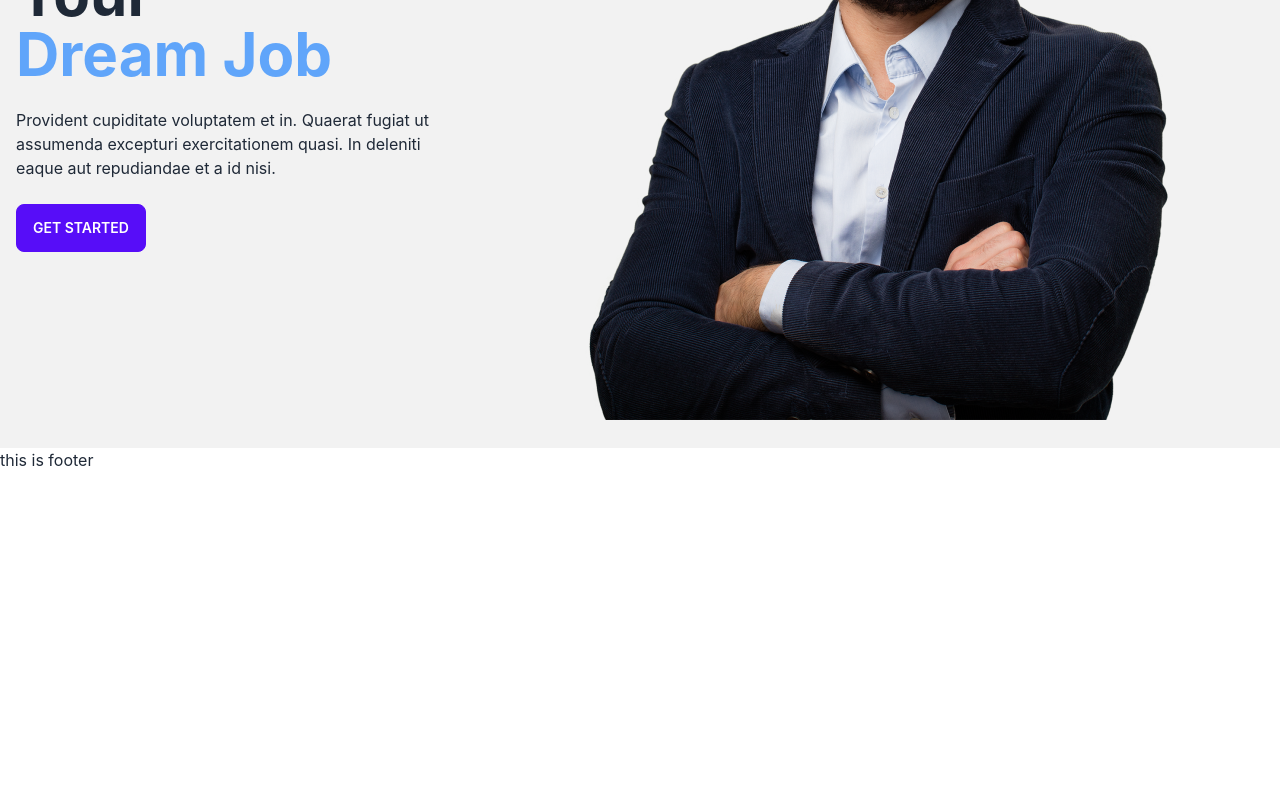
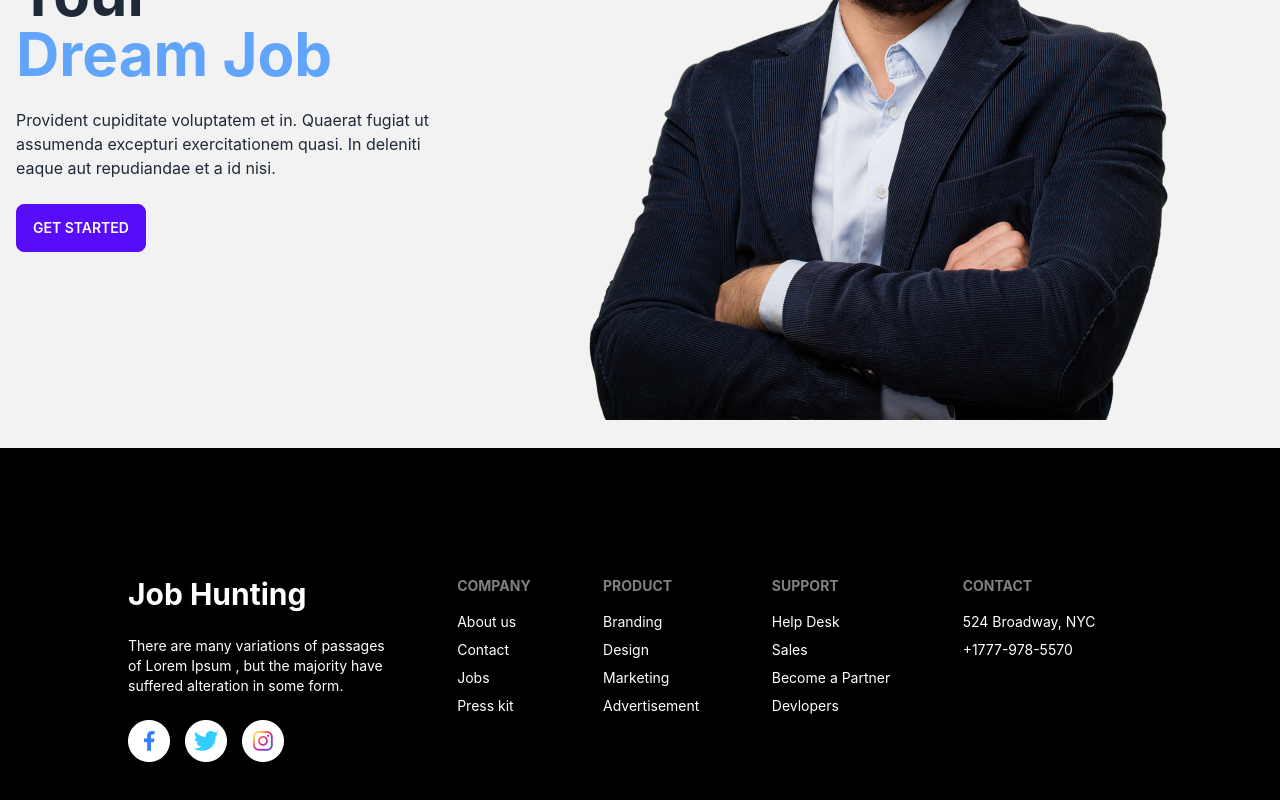
Before and after one commit to ar-asad/job-hunting-website, a React (Create React App) app: page / in a window 1280 px wide. Shown: the part 480-1280 px from the top of the page. Before the commit the page ends 952 px from the top, so only its background shows below. Built offline with nearby package versions, Linux system fonts and the light colour scheme.

Commit message:
footer section added

```diff
--- a/src/shared/Footer/Footer.js
+++ b/src/shared/Footer/Footer.js
@@ -1,10 +1,42 @@
 import React from 'react';
+import social from '../../assets/icons/Group 9969.png'
 
 const Footer = () => {
     return (
-        <div>
-            <h2>this is footer</h2>
-        </div>
+        <footer className="footer p-32 bg-black text-white">
+            <div>
+                <h2 className='text-3xl font-bold mb-4'>Job Hunting</h2>
+                <p className='mb-4'>There are many variations of passages <br /> of Lorem Ipsum , but the majority have <br /> suffered alteration in some form.</p>
+                <img src={social} alt="" />
+            </div>
+            <div>
+                <span className="footer-title">Company</span>
+                <a href="/" className="link link-hover">About us</a>
+                <a href="/" className="link link-hover">Contact</a>
+                <a href="/" className="link link-hover">Jobs</a>
+                <a href="/" className="link link-hover">Press kit</a>
+            </div>
+            <div>
+                <span className="footer-title">Product</span>
+                <a href="/" className="link link-hover">Branding</a>
+                <a href="/" className="link link-hover">Design</a>
+                <a href="/" className="link link-hover">Marketing</a>
+                <a href="/" className="link link-hover">Advertisement</a>
+            </div>
+            <div>
+                <span className="footer-title">Support</span>
+                <a href="/" className="link link-hover">Help Desk</a>
+                <a href="/" className="link link-hover">Sales</a>
+                <a href="/" className="link link-hover">Become a Partner</a>
+                <a href="/" className="link link-hover">Devlopers</a>
+            </div>
+            <div>
+                <span className="footer-title">Contact</span>
+                <a href="/" className="link link-hover">524 Broadway, NYC</a>
+                <a href="/" className="link link-hover">+1777-978-5570</a>
+
+            </div>
+        </footer>
     );
 };
 
```
Also changed, not shown: src/assets/icons/Group 9969.png (added).
